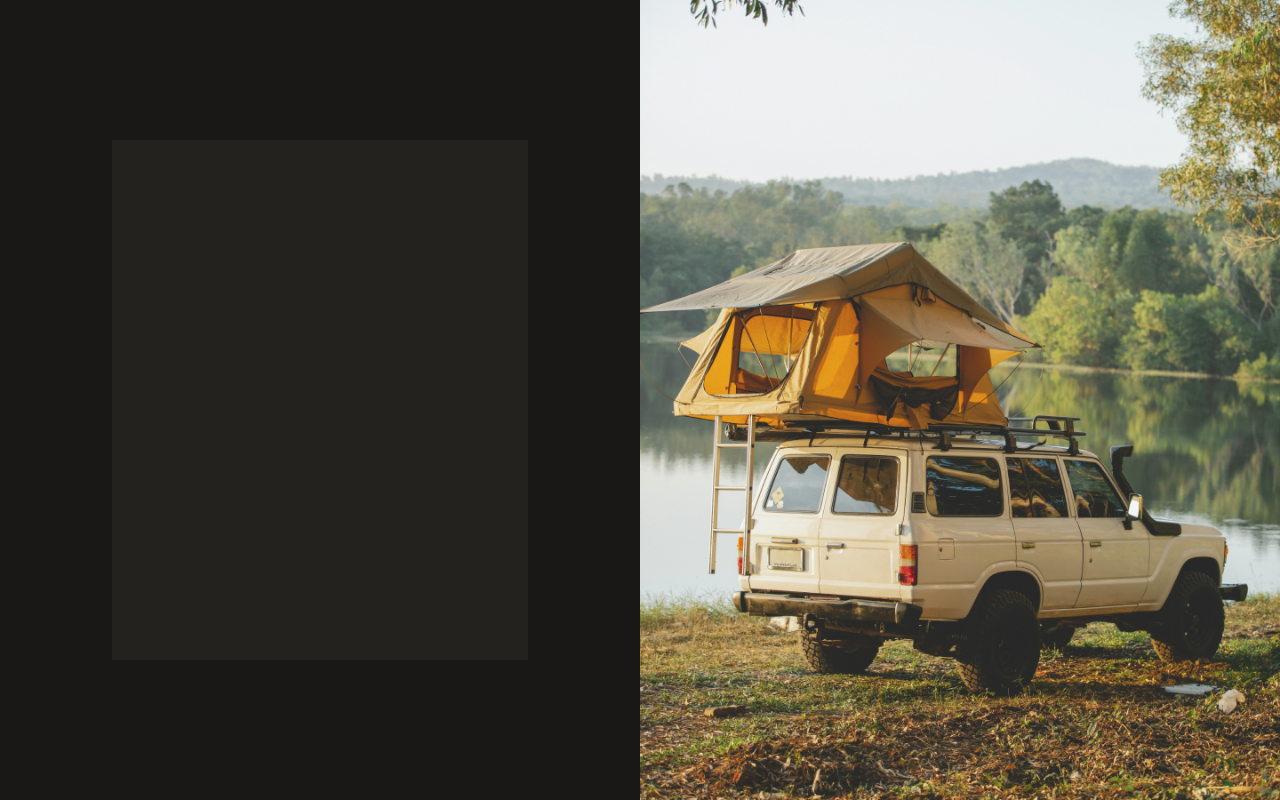
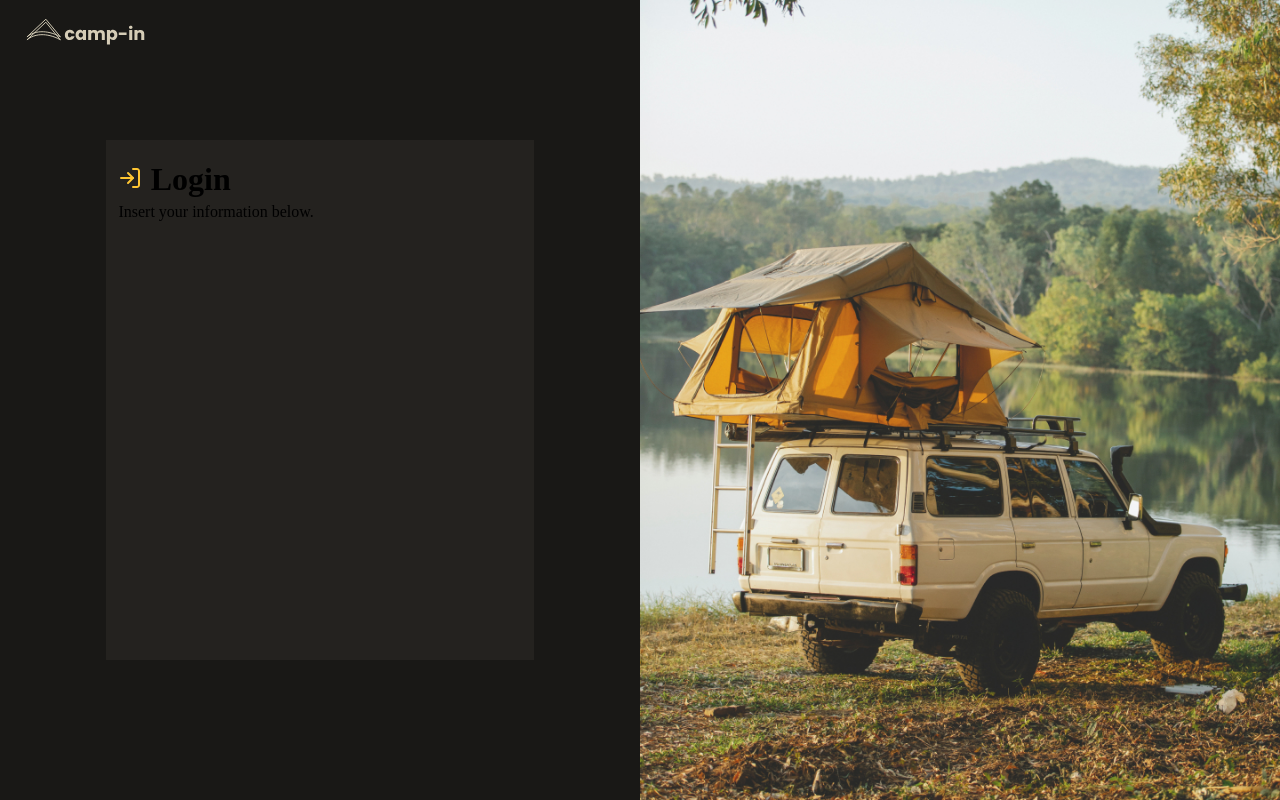
Before and after one commit to adlascio-instructor/web-dev-1-week-4-assignment-GerardoAz, a plain HTML site: page index.html in a window 1280 px wide. Drawn offline with Linux system fonts and the light colour scheme.

Commit message:
Added logo Added Login h1 Added Login icon Added paragraph before form

```diff
--- a/index.html
+++ b/index.html
@@ -8,8 +8,11 @@
     <title>Document</title>
   </head>
   <body>
+    <img class="logo" src="./images/logo.svg">
       <div class="divForm">
         <div class="Formbox">
+           <img class="loginIcon" src="./images/log-in.svg"><h1>Login</h1>
+          <p>Insert your information below.</p>
 
         </div>
       </div>
--- a/style.css
+++ b/style.css
@@ -22,8 +22,29 @@ body{
 }
 
 .Formbox{
-    display: flex;
     background-color: #24221f;
     width: 65%;
     height: 65%;
+    text-align: left;
+    padding-left: 2%;
 }
+.logo{
+    position: absolute;
+    width: 120px;
+    height: 65px;
+    padding-left: 2%;
+}
+
+h1{
+    display: inline-block;
+    padding-left: 2%;
+    margin-bottom: 0;
+}
+p{
+    margin-top: 1%;
+}
+.loginIcon{
+    display: inline-block;
+    max-width: 50px;
+    max-height: 50px;
+}
```
